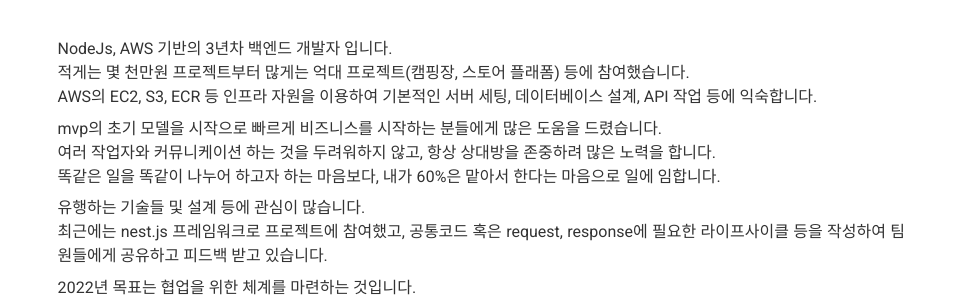
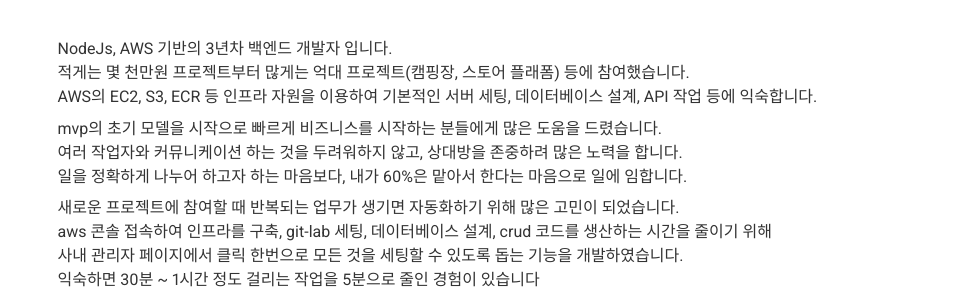
Before and after one commit to sd50712321/sd50712321.github.io, a plain HTML site: page index.html in a window 1280 px wide. Shown: the part 248-545 px from the top of the page, 305-1280 px from the left. Drawn offline with nearby package versions, Linux system fonts and the light colour scheme.

Commit message:
이력서 버전2 초기버전 완성

```diff
--- a/index.html
+++ b/index.html
@@ -76,14 +76,20 @@
             </p>
             <p>
               mvp의 초기 모델을 시작으로 빠르게 비즈니스를 시작하는 분들에게 많은 도움을 드렸습니다. <br>
-              여러 작업자와 커뮤니케이션 하는 것을 두려워하지 않고, 항상 상대방을 존중하려 많은 노력을 합니다.<br>
-              똑같은 일을 똑같이 나누어 하고자 하는 마음보다, 내가 60%은 맡아서 한다는 마음으로 일에 임합니다.<br>
+              여러 작업자와 커뮤니케이션 하는 것을 두려워하지 않고, 상대방을 존중하려 많은 노력을 합니다.<br>
+              일을 정확하게 나누어 하고자 하는 마음보다, 내가 60%은 맡아서 한다는 마음으로 일에 임합니다.<br>
             </p>
             <p>
+              새로운 프로젝트에 참여할 때 반복되는 업무가 생기면 자동화하기 위해 많은 고민이 되었습니다.<br>
+              aws 콘솔 접속하여 인프라를 구축, git-lab 세팅, 데이터베이스 설계, crud 코드를 생산하는 시간을 줄이기 위해<br>
+              사내 관리자 페이지에서 클릭 한번으로 모든 것을 세팅할 수 있도록 돕는 기능을 개발하였습니다. <br>
+              익숙하면 30분 ~ 1시간 정도 걸리는 작업을 5분으로 줄인 경험이 있습니다 <br>
+            </p>
+            <!-- <p>
               유행하는 기술들 및 설계 등에 관심이 많습니다. <br>
               최근에는 nest.js 프레임워크로 프로젝트에 참여했고, 공통코드 혹은 request, response에 필요한 라이프사이클 등을 작성하여
               팀원들에게 공유하고 피드백 받고 있습니다.
-            </p>
+            </p> -->
             <p>
               2022년 목표는 협업을 위한 체계를 마련하는 것입니다. <br>
               팀 내의 코드리뷰문화, 테스트코드 작성 등을 제대로 활성화 하려합니다. <br>
```
